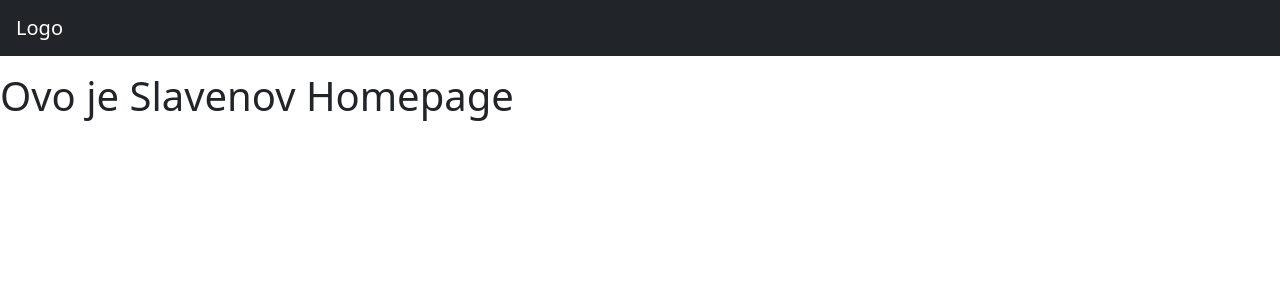
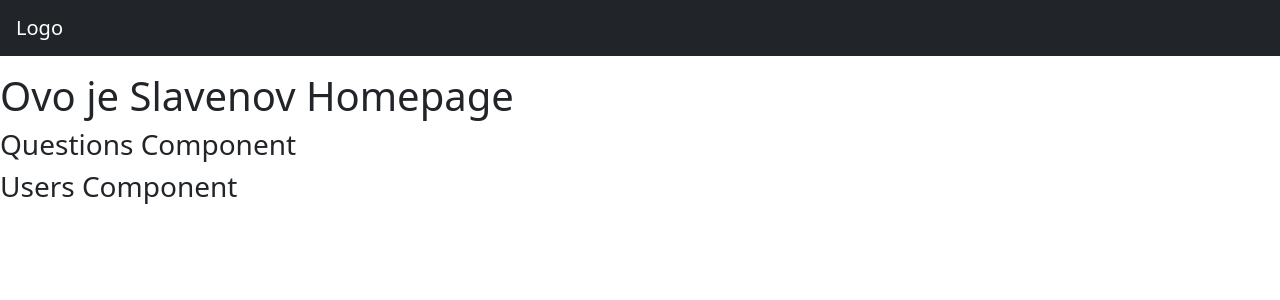
Before and after one commit to BSlaven/questions-and-answers, a React (Create React App) app: page / in a window 1280 px wide. Shown: the top 300 px of the page. Built offline with nearby package versions, Linux system fonts and the light colour scheme.

Commit message:
introduce questions and users components

```diff
--- /dev/null
+++ b/src/components/Questions.js
@@ -0,0 +1,9 @@
+const Questions = () => {
+  return (
+    <div>
+      <h3>Questions Component</h3>
+    </div>
+  )
+}
+
+export default Questions
--- /dev/null
+++ b/src/components/Users.js
@@ -0,0 +1,9 @@
+const Users = () => {
+  return (
+    <div>
+      <h3>Users Component</h3>
+    </div>
+  )
+}
+
+export default Users
--- a/src/pages/Homepage.js
+++ b/src/pages/Homepage.js
@@ -1,7 +1,12 @@
+import Questions from '../components/Questions';
+import Users from '../components/Users';
+
 const Homepage = () => {
   return (
     <div>
       <h1>Ovo je Slavenov Homepage</h1>
+      <Questions />
+      <Users />
     </div>
   )
 }
```
